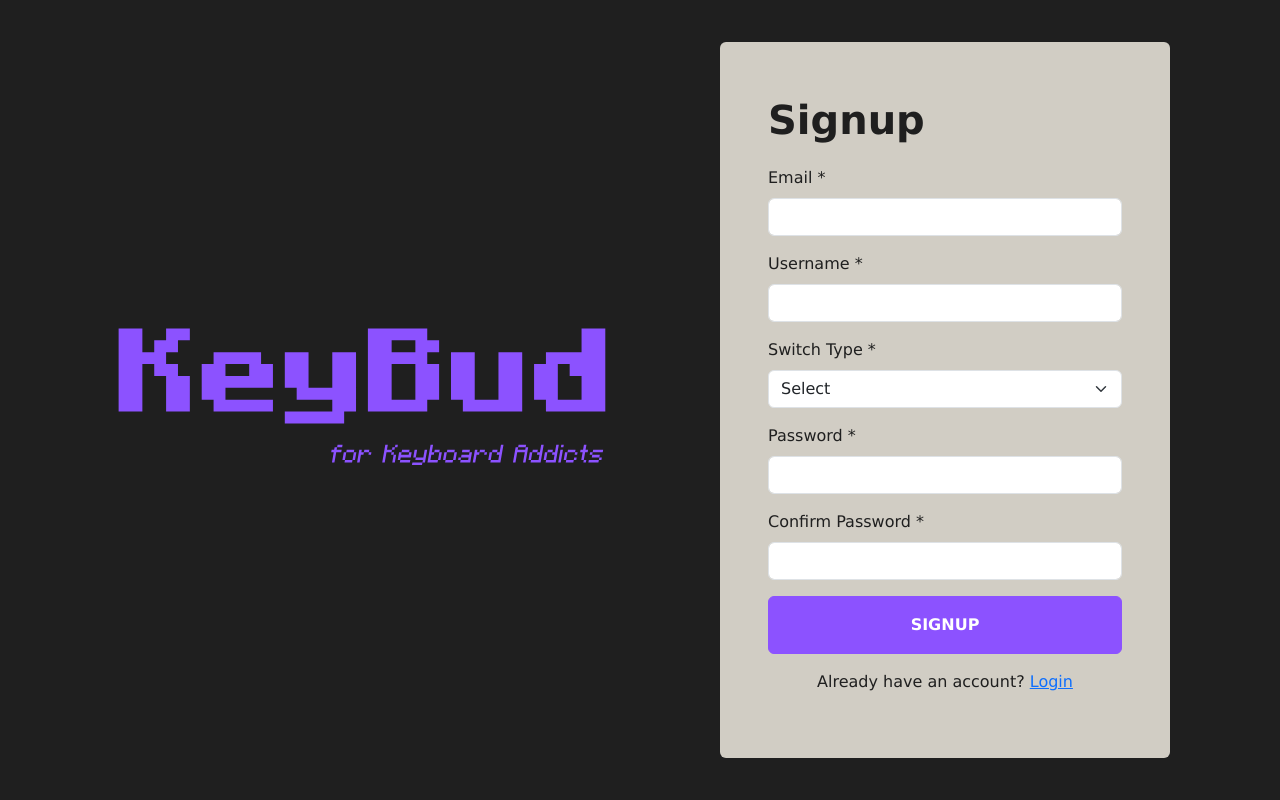
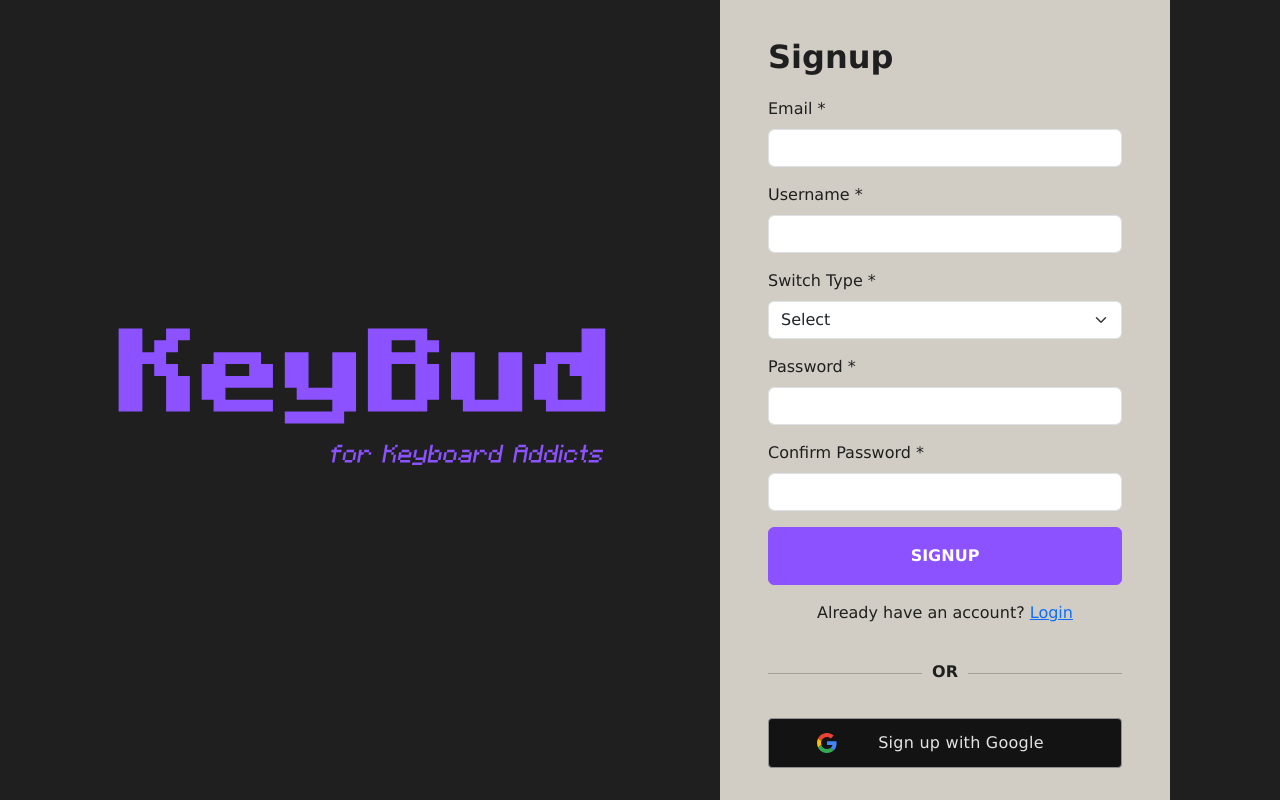
Before and after one commit to jomkv/KeyBud, a React (Create React App) app: page /signup in a window 1280 px wide. Built offline with nearby package versions, Linux system fonts and the light colour scheme; no server answers; a web font is replaced by a local one.

Commit message:
feat: signup with google button, and small adjustments

```diff
--- a/src/components/login/LoginForm.tsx
+++ b/src/components/login/LoginForm.tsx
@@ -84,7 +84,7 @@ function LoginForm() {
       onSubmit={handleSubmit(onSubmit)}
       noValidate
     >
-      <p className="fs-1 fw-bold">Login</p>
+      <p className="fs-2 fw-bold">Login</p>
 
       <Form.Group className="mb-3">
         <Form.Label>Username / Email</Form.Label>
--- a/src/components/signup/GoogleSignupButton.tsx
+++ b/src/components/signup/GoogleSignupButton.tsx
@@ -1,10 +1,14 @@
-import React from "react";
+function GoogleSignupButton({ ...props }) {
+  const handleClick = () => {
+    window.location.href = `${process.env.REACT_APP_API_URL}/auth/login-google`;
+  };
 
-function GoogleSignupButton({ ...props }) {
   return (
     <button
       {...props}
       className="gsi-material-button w-100 pt-4 pb-4 pe-5 ps-5 fs-6"
+      type="button"
+      onClick={handleClick}
     >
       <div className="gsi-material-button-state"></div>
       <div className="gsi-material-button-content-wrapper">
--- a/src/components/signup/SignupForm.tsx
+++ b/src/components/signup/SignupForm.tsx
@@ -8,6 +8,7 @@ import { toast } from "react-toastify";
 
 import { useRegisterMutation } from "../../state/slices/authApiSlice";
 import { useUserContext } from "../../context/UserContext";
+import GoogleSignupButton from "./GoogleSignupButton";
 
 const schema = z
   .object({
@@ -89,7 +90,7 @@ function SignupForm() {
         onSubmit={handleSubmit(onSubmit)}
         noValidate
       >
-        <p className="fs-1 fw-bold">Signup</p>
+        <p className="fs-2 fw-bold">Signup</p>
 
         <Form.Group className="mb-3">
           <Form.Label>Email *</Form.Label>
@@ -175,6 +176,18 @@ function SignupForm() {
             Already have an account? <a href="/login">Login</a>
           </p>
         </div>
+
+        <div className="text-center w-100 mt-5 mb-1">
+          <hr className="w-100" />
+          <span
+            className="position-relative fw-bold"
+            style={{ top: "-30px", background: "#d1cdc4", padding: "0 10px" }}
+          >
+            OR
+          </span>
+        </div>
+
+        <GoogleSignupButton />
       </Form>
     </>
   );
```
